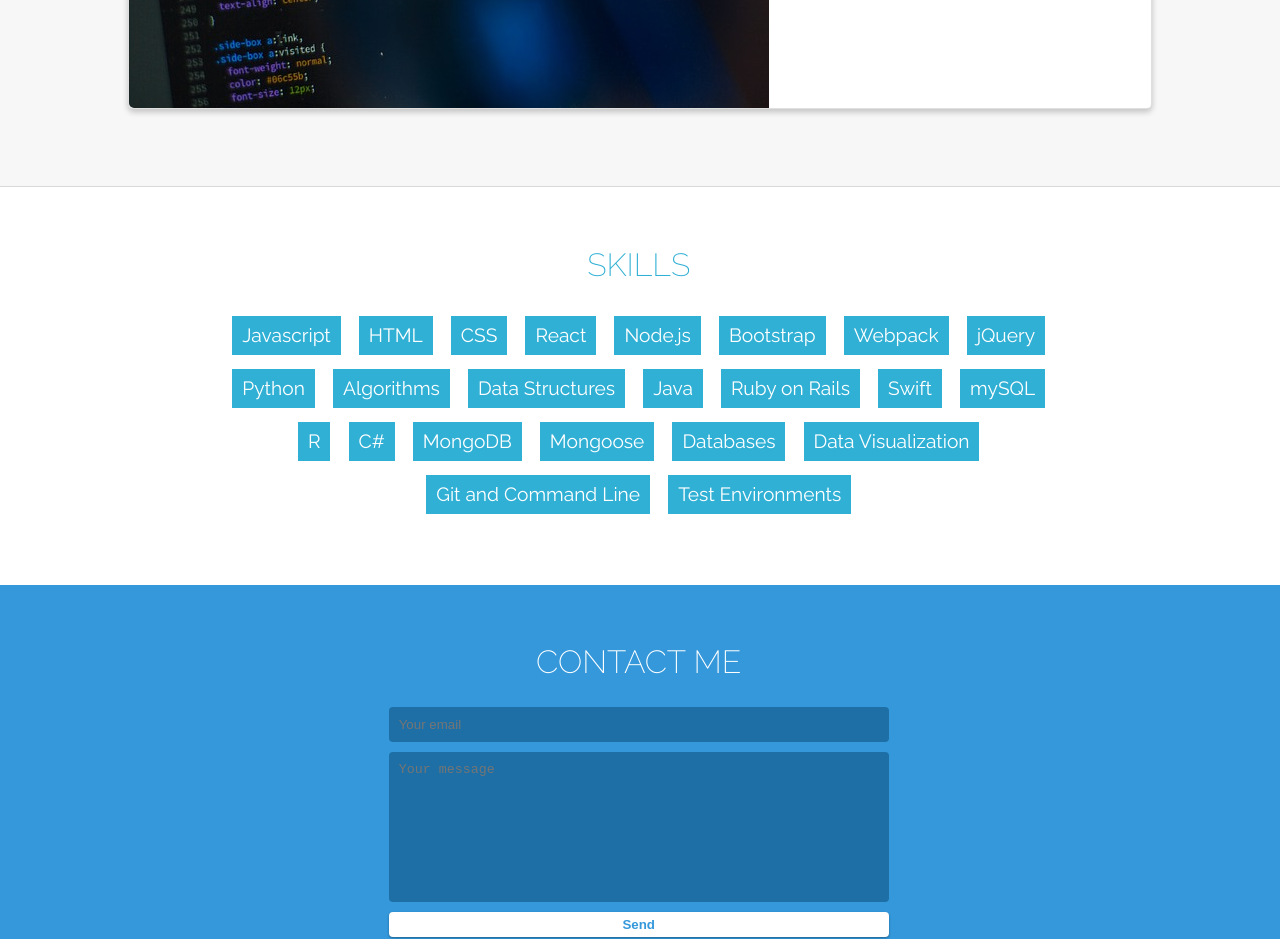
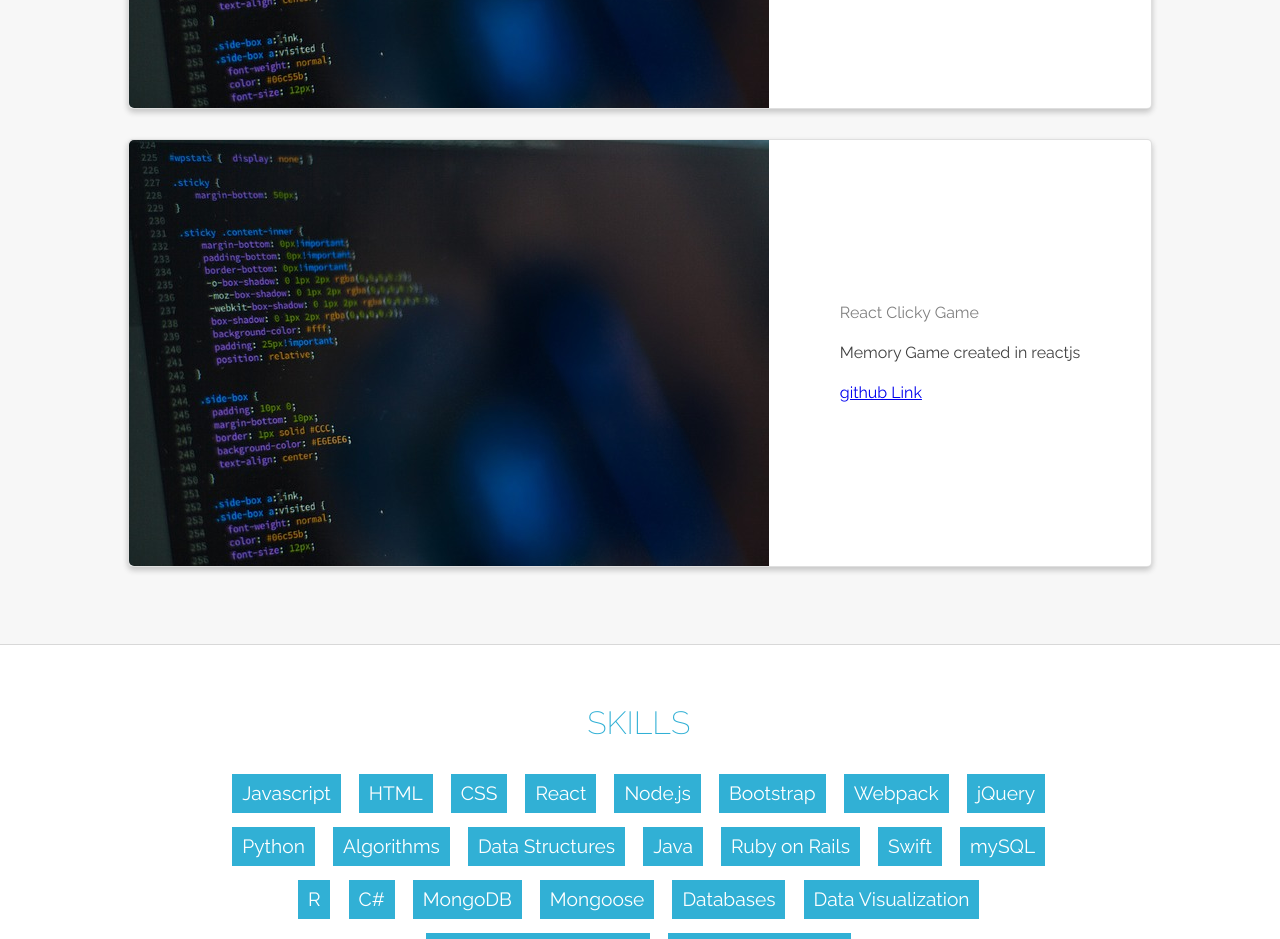
Before and after one commit to sarahshelden/SarahPortfolio, a plain HTML site: page index.html in a window 1280 px wide. Shown: the part 4200-5139 px from the top of the page. Drawn offline with Linux system fonts and the light colour scheme.

Commit message:
added project

```diff
--- a/index.html
+++ b/index.html
@@ -217,10 +217,21 @@
                 <a href="https://enigmatic-inlet-92567.herokuapp.com">Heroku Link</a>
               </div>
             </div>
+            <!--Card #4-->
+            <div class="project-card">
+              <div class="project-image">
+                <img src="code-1839877_640.jpg">
+              </div>
+              <div class="project-content">
+                <h4> React Clicky Game</h4>
+                <p> Memory Game created in reactjs</p>
+                <a href="https://github.com/sarahshelden/ClickyReactGamep">github Link</a>
+              </div>
+            </div>
 
-          </div>
-        </div>
-        <div class="side-content-sm"></div>
+    </div>
+    </div>
+    <div class="side-content-sm"></div>
       </div>
       <!-- END PROJECTS -->
 
```
